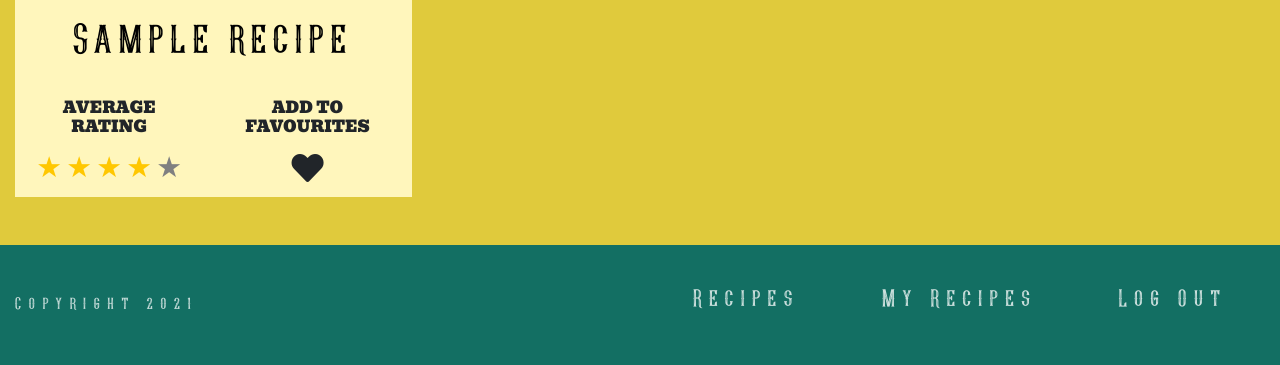
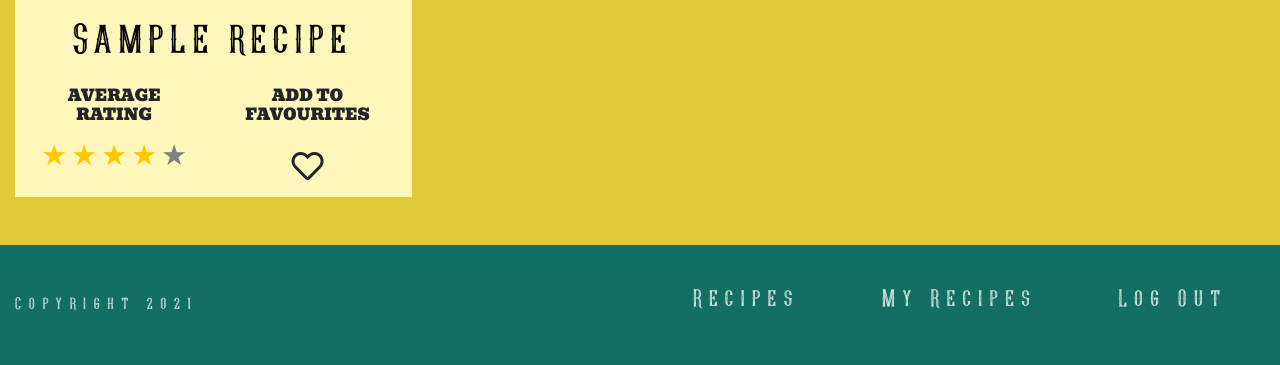
Before and after one commit to richardthorp/rodeo, a Flask app: page /all_recipes in a window 1280 px wide. Shown: the part 443-808 px from the top of the page. Run offline with Flask 2, Linux system fonts and the light colour scheme; the visitor is signed in with stand-in values (Sample User, id 1); a database or web service that is not in the repository returns one stand-in record (values such as "Sample title"); some libraries are stand-ins or nearby versions.

Commit message:
Move favourites into recipe coll and add favourites form to all_recipes

```diff
--- a/app.py
+++ b/app.py
@@ -126,7 +126,8 @@
             'ingredients': ingredients,
             'instructions': instructions,
             'added_by': session['username'],
-            'ratings': {}
+            'ratings': {},
+            'favourites': []
             }
         # If an image file has been sent with form data...
         if request.files['picture_upload']:
@@ -282,6 +283,20 @@
     return average_rating
 
 
+@app.route('/toggle_favourite/<recipe_id>', methods=['GET', 'POST'])
+def toggle_favourite(recipe_id):
+    recipe = mongo.db.recipes.find_one({'_id': ObjectId(recipe_id)})
+    if session['username'] in recipe['favourites']:
+        mongo.db.recipes.update({'_id': ObjectId(recipe_id)},
+                                {'$pull': {'favourites': session['username']}})
+        print()
+        # recipe.favourites.pop(session['username'])
+    else:
+        mongo.db.recipes.update({'_id': ObjectId(recipe_id)},
+                                {'$push': {'favourites': session['username']}})
+    return redirect(url_for('all_recipes'))
+
+
 @app.route("/logout")
 def log_out():
     session.pop("username")
--- a/static/css/style.css
+++ b/static/css/style.css
@@ -141,6 +141,10 @@
     bottom: 10px;
 }
 
+.recipe-card-ratings {
+    position: relative;
+    left: 5px;
+}
 /* .added-recipe-card {
     height: 520px;
 } */
@@ -170,6 +174,10 @@
     font-size: 2.5rem;
     padding-top: 20px;
     margin-bottom: 120px;
+}
+
+.recipe-card form {
+    height: 55px;;
 }
 
 .shrink-header {
--- a/templates/all_recipes.html
+++ b/templates/all_recipes.html
@@ -12,7 +12,7 @@
                 <h4 class="recipe-card-title logo-font text-center">{{ recipe.name }}</h4>
             </a>
             <div class="recipe-card-footer row">
-                <div class="col-6 text-center">
+                <div class="col-6 text-center recipe-card-ratings">
                     <h6 class="sub-header">Average<br>Rating</h6>
                     {% if recipe.average_rating == 1 %}
                     <span class="star coloured-star">&#9733;</span>
@@ -54,7 +54,21 @@
                 </div>
                 <div class="col-6 text-center">
                     <h6 class="sub-header">Add to<br>Favourites</h6>
-                    <i class="fas fa-heart"></i>
+                    {% if session['username'] %}
+                    <form id="favourite-form" method="POST" action="{{ url_for('toggle_favourite', recipe_id=recipe._id) }}">
+                        {% if session['username'] in recipe.favourites %}
+                        <input type="checkbox" name="favourite" id="favourite-checkbox-checked" value="delete_fav">
+                        <label for="favourite-checkbox-checked"><i
+                                class="fas fa-heart"></i></label>
+                        {% else %}
+                        <input type="checkbox" name="favourite" id="favourite-checkbox-unchecked" value="add_fav">
+                        <label for="favourite-checkbox-unchecked"><i
+                                class="far fa-heart"></i></label>
+                        {% endif %}
+                    </form>
+                    {% else %}
+                    <i class="far fa-heart"></i>
+                    {% endif %}
                 </div>
             </div>
         </div>
```
